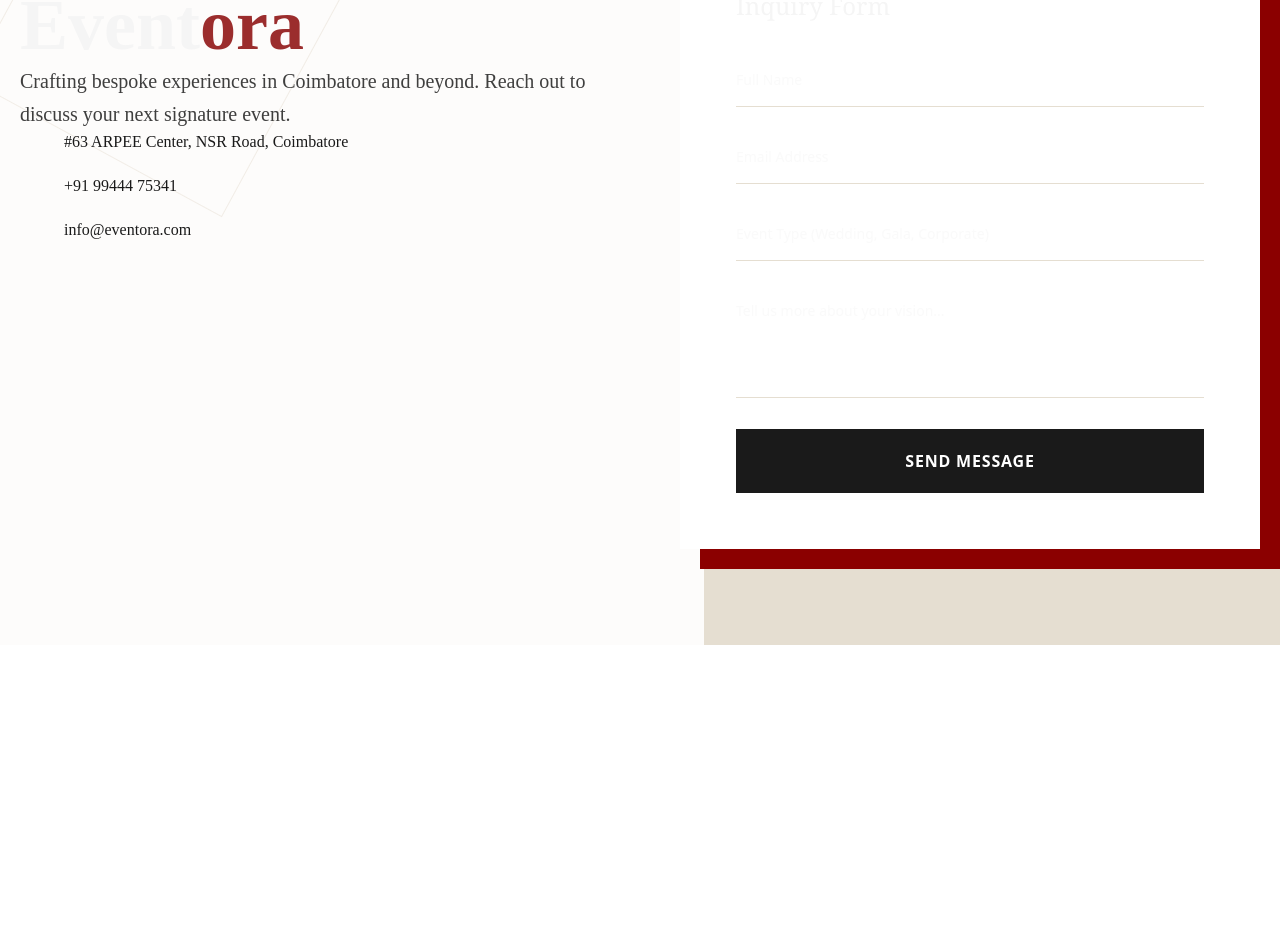
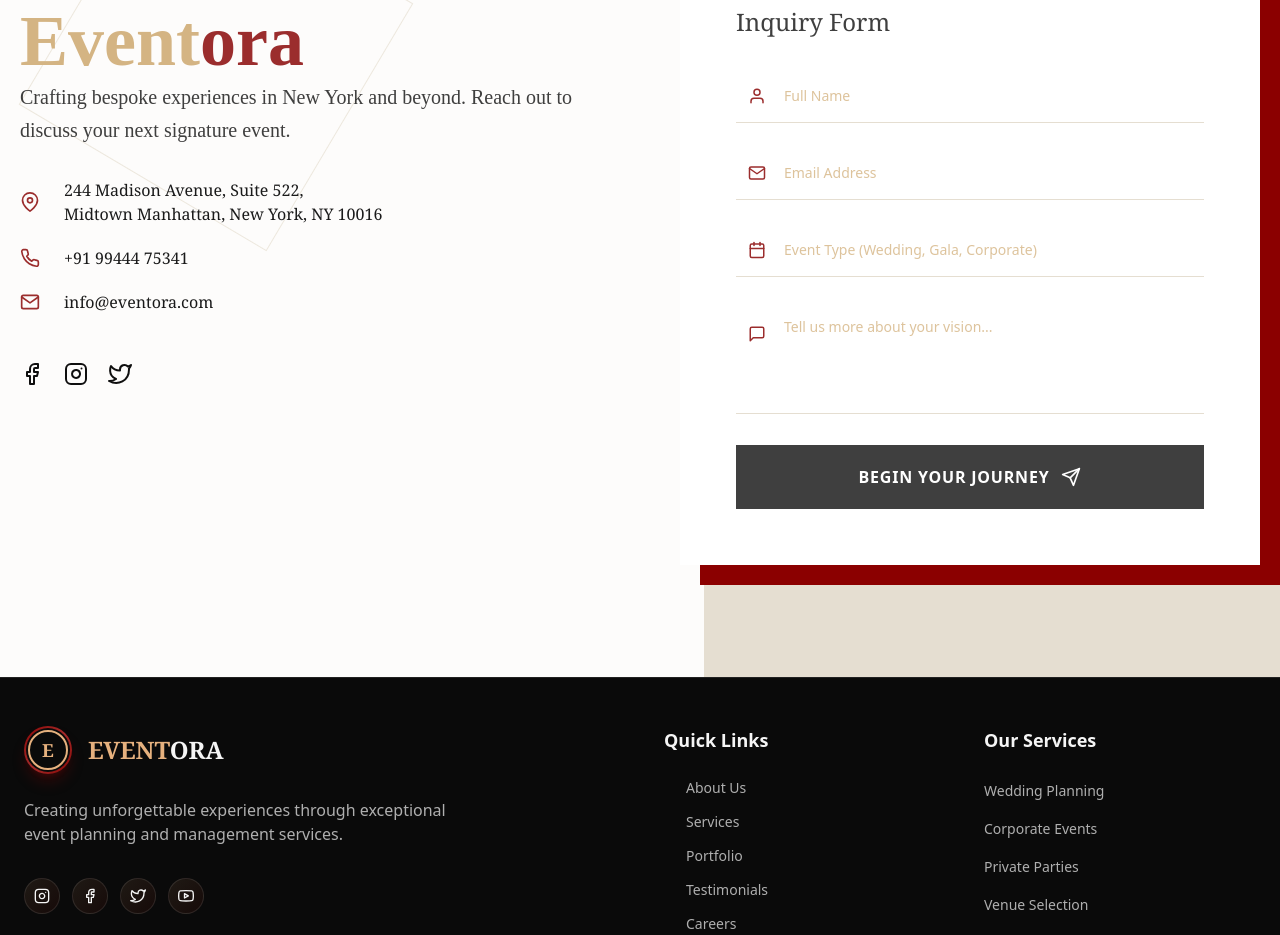
Before and after one commit to yashodha-gunawardana/RAD-coursework-FE, a React (Vite) app: page / in a window 1280 px wide. Shown: the part 5180-6115 px from the top of the page. Before the commit the page ends 5825 px from the top, so only its background shows below. Built offline with nearby package versions, Linux system fonts and the light colour scheme.

Commit message:
add footer

```diff
--- a/src/components/ContactSection.tsx
+++ b/src/components/ContactSection.tsx
@@ -1,4 +1,16 @@
 import React, { useState } from "react";
+import {
+  MapPin,
+  Phone,
+  Mail,
+  Facebook,
+  Instagram,
+  Twitter,
+  Send,
+  Calendar,
+  User,
+  MessageSquare
+} from "react-feather";
 
 
 const ContactSection = () => {
@@ -24,11 +36,11 @@ const ContactSection = () => {
 
 
     return (
-        <section id="conatct" className="relative py-24 px-5 bg-[#FDFCFB] font-[Poppins] overflow-hidden
+        <section id="contact" className="relative w-full min-h-screen py-28 px-5 bg-[#FDFCFB] font-[Poppins] overflow-hidden
                                             flex justify-center">
 
             {/* diamond shape */}
-            <div className="absolute w-72 h-72 border border-[#E5DED1] top-10 left-5 rotate-45 z-0 opacity-50
+            <div className="absolute w-72 h-72 border border-[#E5DED1] top-18 left-18 rotate-45 z-0 opacity-70
                             animate-rotateDiamond">
 
             </div>
@@ -53,37 +65,44 @@ const ContactSection = () => {
                     </div>
 
                     <h1 className="font-[Poppins] text-5xl md:text-7xl leading-[1.1] font-semibold">
-                        Event<span className="text-[#9B2D2D]">ora</span>
+                        <span className="text-[#D4B483]">Event</span>
+                        <span className="text-[#9B2D2D]">ora</span>
                     </h1>
 
                     <p className="text-xl text-[#0F0F0F]/80 leading-relaxed max-w-xl">
-                        Crafting bespoke experiences in Coimbatore and beyond. Reach out to discuss your next signature event.
+                        Crafting bespoke experiences in New York and beyond. Reach out to discuss your next signature event.
                     </p>
 
 
-                    <div className="conatct-method space-y-5 mb-8">
+                    <div className="conatct-method space-y-5 mb-12 pt-8">
 
                         {/* address */}
                         <div className="flex items-center group">
-                            <i className="fas fa-map-marker-alt w-8 text-[#8B0000] text-lg transition-transform duration-300
-                                        group-hover:scale-110 group-hover:drop-shadow-sm"></i>
-                            <p className="ml-3 text-[#1A1A1A] font-medium">#63 ARPEE Center, NSR Road, Coimbatore</p>
+                            <div className="w-8 text-[#9B2D2D] transition-transform duration-300 group-hover:scale-110 group-hover:drop-shadow-sm">
+                                <MapPin size={20} />
+                            </div>
+                            <p className="ml-3 text-[#1A1A1A] font-medium font-serif">
+                                244 Madison Avenue, Suite 522,<br />
+                                Midtown Manhattan, New York, NY 10016
+                            </p>
                         </div>
 
                         {/* phone no */}
                         <div className="flex items-center group">
-                            <i className="fas fa-phone-alt w-8 text-[#8B0000] text-lg transition-transform duration-300
-                                        group-hover:scale-110 group-hover:drop-shadow-sm"></i>
-                            <a href="tel:+919944475341" className="ml-3 text-[#1A1A1A] font-medium hover:text-[#8B0000] transition-colors">
+                            <div className="w-8 text-[#9B2D2D] transition-transform duration-300 group-hover:scale-110 group-hover:drop-shadow-sm">
+                                <Phone size={20} />
+                            </div>
+                            <a href="tel:+919944475341" className="ml-3 text-[#1A1A1A] font-medium hover:text-[#8B0000] transition-colors font-serif">
                                 +91 99444 75341
                             </a>
                         </div>
 
                         {/* email */}
                         <div className="flex items-center group">
-                            <i className="fas fa-envelope w-8 text-[#8B0000] text-lg transition-transform duration-300
-                                        group-hover:scale-110 group-hover:drop-shadow-sm"></i>
-                            <a href="mailto:info@eventora.com" className="ml-3 text-[#1A1A1A] font-medium hover:text-[#8B0000] transition-colors">
+                            <div className="w-8 text-[#9B2D2D] transition-transform duration-300 group-hover:scale-110 group-hover:drop-shadow-sm">
+                                <Mail size={20} />
+                            </div>
+                            <a href="mailto:info@eventora.com" className="ml-3 text-[#1A1A1A] font-medium hover:text-[#8B0000] transition-colors font-serif">
                                 info@eventora.com
                             </a>
                         </div>
@@ -91,16 +110,16 @@ const ContactSection = () => {
 
                     {/* social media */}
                     <div className="contact-socials flex gap-5">
-                        <a href="#" aria-label="Facebook" className="text-[#1A1A1A] text-xl transition-all duration-300 hover:text-[#8B0000] hover:-translate-y-1">
-                            <i className="fab fa-facebook-f"></i>
+                        <a href="#" aria-label="Facebook" className="text-[#0F0F0F] transition-all duration-300 hover:text-[#9B2D2D] hover:-translate-y-1">
+                            <Facebook size={24} />
                         </a>
 
-                        <a href="#" aria-label="Instagram" className="text-[#1A1A1A] text-xl transition-all duration-300 hover:text-[#8B0000] hover:-translate-y-1">
-                            <i className="fab fa-instagram"></i>
+                        <a href="#" aria-label="Instagram" className="text-[#0F0F0F] transition-all duration-300 hover:text-[#9B2D2D] hover:-translate-y-1">
+                            <Instagram size={24} />
                         </a>
 
-                        <a href="#" aria-label="Twitter" className="text-[#1A1A1A] text-xl transition-all duration-300 hover:text-[#8B0000] hover:-translate-y-1">
-                            <i className="fab fa-twitter"></i>
+                        <a href="#" aria-label="Twitter" className="text-[#0F0F0F] transition-all duration-300 hover:text-[#9B2D2D] hover:-translate-y-1">
+                            <Twitter size={24} />
                         </a>
                     </div>
                 </div>
@@ -110,13 +129,17 @@ const ContactSection = () => {
                 <div className="contact-form-card bg-white p-12 lg:p-14 shadow-[20px_20px_0px_#8B0000] transition-transform
                                 duration-400 hover:-translate-x-1 hover:-translate-y-1">
 
-                    <h3 className="font-serif text-2xl mb-8">Inquiry Form</h3>
+                    <h3 className="font-serif text-2xl mb-8 text-[#0F0F0F]/80">Inquiry Form</h3>
 
                     {/* submit */}
                     <form onSubmit={handleSubmit} className="space-y-6">
 
                         {/* name */}
                         <div className="relative group">
+                            <div className="absolute left-3 top-1/2 transform -translate-y-1/2 text-[#9B2D2D]">
+                                <User size={18} />
+                            </div>
+
                             <input
                                 type="text"
                                 name="name"
@@ -124,7 +147,9 @@ const ContactSection = () => {
                                 value={formData.name}
                                 onChange={handleInputChange}
                                 required
-                                className="w-full py-4 border-0 border-b border-[#E5DED1] bg-transparent outline-none font-sans text-sm focus:border-b-2 focus:border-[#8B0000] transition-all duration-300"
+                                className="w-full py-4 pl-12 border-0 border-b border-[#E5DED1] bg-transparent outline-none font-sans text-sm
+                                        focus:border-b-2 focus:border-[#8B0000] transition-all duration-300
+                                        placeholder:text-[#D4B483]/80 placeholder:font-normal placeholder:tarcking-wide"
                             />
 
                             <span className="absolute bottom-0 left-1/2 w-0 h-0.5 bg-[#8B0000] transition-all duration-400 group-hover:left-0
@@ -135,6 +160,10 @@ const ContactSection = () => {
 
                         {/* email */}
                         <div className="relative group">
+                            <div className="absolute left-3 top-1/2 transform -translate-y-1/2 text-[#9B2D2D]">
+                                <Mail size={18} />
+                            </div>
+
                             <input
                                 type="email"
                                 name="email"
@@ -142,7 +171,9 @@ const ContactSection = () => {
                                 value={formData.email}
                                 onChange={handleInputChange}
                                 required
-                                className="w-full py-4 border-0 border-b border-[#E5DED1] bg-transparent outline-none font-sans text-sm focus:border-b-2 focus:border-[#8B0000] transition-all duration-300"
+                                className="w-full py-4 pl-12 border-0 border-b border-[#E5DED1] bg-transparent outline-none font-sans text-sm
+                                        focus:border-b-2 focus:border-[#8B0000] transition-all duration-300
+                                        placeholder:text-[#D4B483]/80 placeholder:font-normal placeholder:tarcking-wide"
                             />
 
                             <span className="absolute bottom-0 left-1/2 w-0 h-0.5 bg-[#8B0000] transition-all duration-400 group-hover:left-0
@@ -153,13 +184,19 @@ const ContactSection = () => {
 
                         {/* event type */}
                         <div className="relative group">
+                            <div className="absolute left-3 top-1/2 transform -translate-y-1/2 text-[#9B2D2D]">
+                                <Calendar size={18} />
+                            </div>
+
                             <input
                                 type="text"
                                 name="eventType"
                                 placeholder="Event Type (Wedding, Gala, Corporate)"
                                 value={formData.eventType}
                                 onChange={handleInputChange}
-                                className="w-full py-4 border-0 border-b border-[#E5DED1] bg-transparent outline-none font-sans text-sm focus:border-b-2 focus:border-[#8B0000] transition-all duration-300"
+                                className="w-full py-4 pl-12 border-0 border-b border-[#E5DED1] bg-transparent outline-none font-sans text-sm
+                                        focus:border-b-2 focus:border-[#8B0000] transition-all duration-300
+                                        placeholder:text-[#D4B483]/80 placeholder:font-normal placeholder:tarcking-wide"
                             />
 
                             <span className="absolute bottom-0 left-1/2 w-0 h-0.5 bg-[#8B0000] transition-all duration-400 group-hover:left-0
@@ -170,15 +207,21 @@ const ContactSection = () => {
 
                         {/* message */}
                         <div className="relative group">
+                            <div className="absolute left-3 top-6 text-[#9B2D2D]">
+                                <MessageSquare size={18} />
+                            </div>
+
                             <textarea
                                 name="message"
                                 placeholder="Tell us more about your vision..."
                                 value={formData.message}
                                 onChange={handleInputChange}
                                 rows={4}
-                                className="w-full py-4 border-0 border-b border-[#E5DED1] bg-transparent outline-none font-sans text-sm resize-none focus:border-b-2 focus:border-[#8B0000] transition-all duration-300 min-h-[100px]">
+                                className="w-full py-4 pl-12 border-0 border-b border-[#E5DED1] bg-transparent outline-none font-sans text-sm
+                                        resize-none focus:border-b-2 focus:border-[#8B0000] transition-all duration-300 min-h-[100px]
+                                        placeholder:text-[#D4B483]/80 placeholder:font-normal placeholder:tarcking-wide"
 
-                            </textarea>
+                            />
 
                             <span className="absolute bottom-0 left-1/2 w-0 h-0.5 bg-[#8B0000] transition-all duration-400 group-hover:left-0
                                             group-hover:w-full">
@@ -190,14 +233,14 @@ const ContactSection = () => {
                         {/* button */}
                         <button
                             type="submit"
-                            className="w-full py-5 bg-[#1A1A1A] text-white border-none font-sans font-bold uppercase tracking-wider cursor-pointer relative overflow-hidden group">
+                            className="w-full py-5 bg-[#0F0F0F]/80 text-white border-none font-sans font-bold uppercase tracking-wider cursor-pointer
+                                    relative overflow-hidden group ">
 
-                            <span className="relative z-10">Send Message</span>
+                            <span className="flex justify-center items-center gap-3">
+                                              Begin Your Journey
+                                <Send className="w-5 h-5 group-hover:translate-x-2 transition-transform duration-300" />
+                            </span>
 
-                            <span className="absolute top-full left-0 w-full h-full bg-[#8B0000] transition-all duration-400 ease-in-out-cubic
-                                            group-hover:top-0 -z-10">
-
-                            </span>
                         </button>
 
                     </form>
--- a/src/components/Footer.tsx
+++ b/src/components/Footer.tsx
@@ -0,0 +1,103 @@
+import React from 'react';
+import { Instagram, Facebook, Twitter, Youtube, ArrowRight } from 'react-feather';
+
+
+const Footer: React.FC = () => {
+  return (
+    <footer className="bg-[#0A0A0A] text-[#F5F5F5] border-t border-[#F5F5F5]/10">
+      <div className="container mx-auto px-6 py-12">
+        <div className="grid grid-cols-1 md:grid-cols-2 lg:grid-cols-4 gap-10 lg:gap-12 mb-12">
+
+          {/* Company Info */}
+          <div className="lg:col-span-2">
+            <div className="flex items-center gap-4 mb-6">
+
+                <div className="relative w-12 h-12 flex items-center justify-center">
+                    <div className="absolute w-full h-full bg-gradient-to-br from-[#8B0000] via-[#A52A2A] to-[#8B0000]
+                                    rounded-full shadow-lg shadow-[#8B0000]/30">
+                    </div>
+                    <div className="absolute w-[90%] h-[90%] bg-[#0A0A0A] rounded-full"></div>
+                    <div className="absolute w-[85%] h-[85%] border-2 border-[#E6B17E] rounded-full"></div>
+                    <div className="relative z-10 font-serif text-lg font-bold text-[#E6B17E]">E</div>
+                </div>
+
+                <div className="font-serif text-2xl font-bold">
+                    <span className="text-[#E6B17E]">EVENT</span>ORA
+                </div>
+            </div>
+
+            <p className="text-[#F5F5F5]/70 mb-8 max-w-md">
+              Creating unforgettable experiences through exceptional event planning and management services.
+            </p>
+
+            <div className="flex gap-3">
+              {[Instagram, Facebook, Twitter, Youtube].map((Icon, index) => (
+                <a
+                  key={index}
+                  href="#"
+                  className="w-9 h-9 rounded-full bg-gradient-to-br from-[#E6B17E]/10 to-[#8B0000]/10 border border-[#F5F5F5]/10 flex items-center justify-center text-[#F5F5F5] hover:text-[#E6B17E] hover:border-[#E6B17E]/30 hover:bg-gradient-to-br hover:from-[#E6B17E]/20 hover:to-[#8B0000]/20 transition-all duration-300 hover:scale-105"
+                >
+                  <Icon className="w-4 h-4" />
+                </a>
+              ))}
+            </div>
+          </div>
+
+          {/* Quick Links */}
+          <div>
+            <h3 className="text-lg font-semibold mb-6 text-[#F5F5F5]">Quick Links</h3>
+            <ul className="space-y-3.5">
+              {['About Us', 'Services', 'Portfolio', 'Testimonials', 'Careers'].map((item, index) => (
+                <li key={index}>
+                  <a
+                    href="#"
+                    className="text-[#F5F5F5]/70 hover:text-[#E6B17E] transition-colors duration-300 flex items-center gap-2 group hover:translate-x-1"
+                  >
+                    <ArrowRight className="w-3.5 h-3.5 opacity-0 group-hover:opacity-100 transition-opacity duration-300" />
+                    <span className="text-sm">{item}</span>
+                  </a>
+                </li>
+              ))}
+            </ul>
+          </div>
+
+          {/* Services */}
+          <div>
+            <h3 className="text-lg font-semibold mb-6 text-[#F5F5F5]">Our Services</h3>
+            <ul className="space-y-3.5">
+              {['Wedding Planning', 'Corporate Events', 'Private Parties', 'Venue Selection', 'Event Design', 'Catering'].map((item, index) => (
+                <li key={index}>
+                  <a
+                    href="#"
+                    className="text-[#F5F5F5]/70 hover:text-[#E6B17E] transition-colors duration-300 text-sm hover:pl-1"
+                  >
+                    {item}
+                  </a>
+                </li>
+              ))}
+            </ul>
+          </div>
+        </div>
+
+        {/* Bottom Bar */}
+        <div className="pt-8 border-t border-[#F5F5F5]/10">
+          <div className="flex flex-col md:flex-row justify-between items-center gap-4">
+
+            <p className="text-[#F5F5F5]/50 text-sm text-center md:text-left">
+                © {new Date().getFullYear()} Eventora. All rights reserved.
+            </p>
+
+            <div className="flex gap-6 text-sm text-[#F5F5F5]/60">
+                <a href="#" className="hover:text-[#E6B17E] transition-colors duration-300">Privacy Policy</a>
+                <a href="#" className="hover:text-[#E6B17E] transition-colors duration-300">Terms of Service</a>
+                <a href="#" className="hover:text-[#E6B17E] transition-colors duration-300">Cookie Policy</a>
+            </div>
+
+          </div>
+        </div>
+      </div>
+    </footer>
+  );
+};
+
+export default Footer;
--- a/src/pages/LandingPage.tsx
+++ b/src/pages/LandingPage.tsx
@@ -6,6 +6,7 @@ import ServiceSection from '../components/ServiceSection';
 import StatsSection from '../components/StatsSection';
 import GallerySection from '../components/GallerySection';
 import ContactSection from '../components/ContactSection';
+import Footer from '../components/Footer';
 
 const LandingPage: React.FC = () => {
 
@@ -30,6 +31,7 @@ const LandingPage: React.FC = () => {
             <StatsSection />
             <GallerySection />
             <ContactSection />
+            <Footer />
 
         </div>
     );
```
